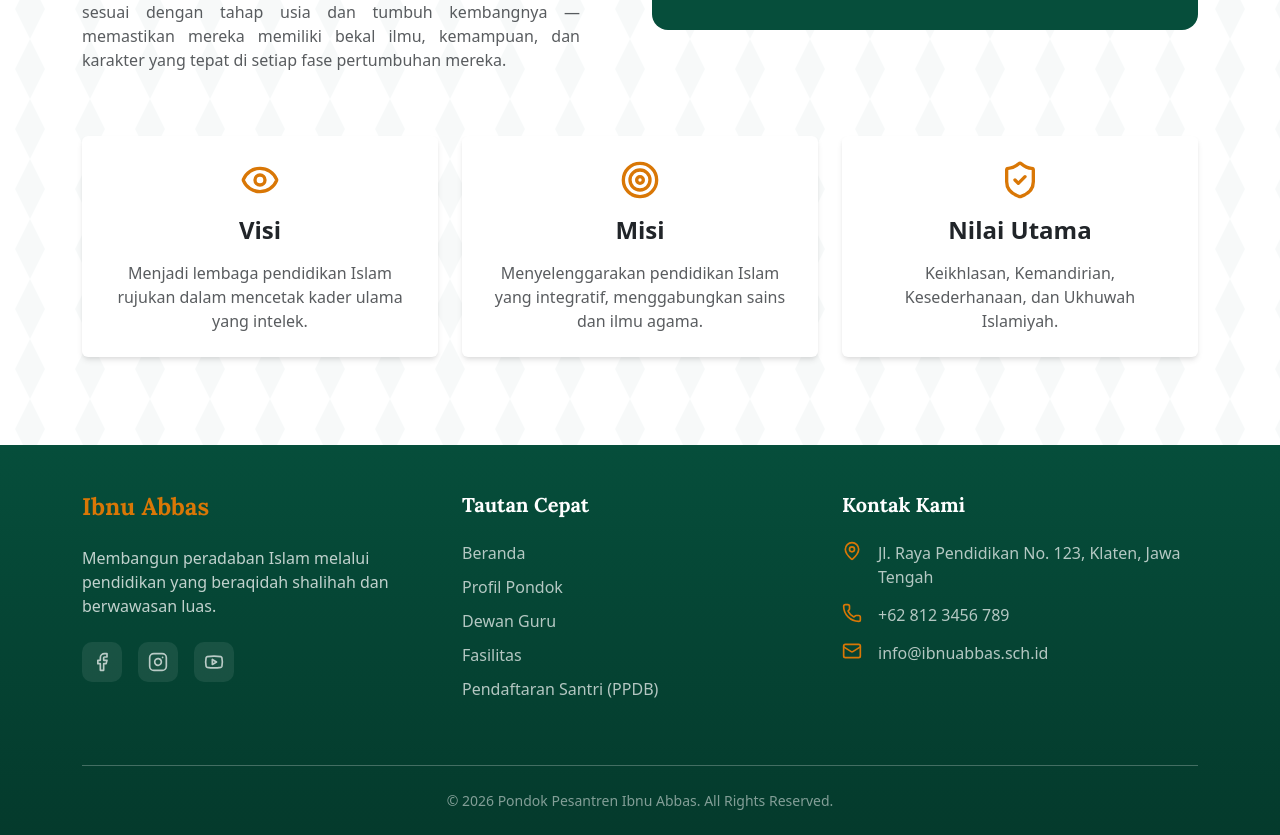
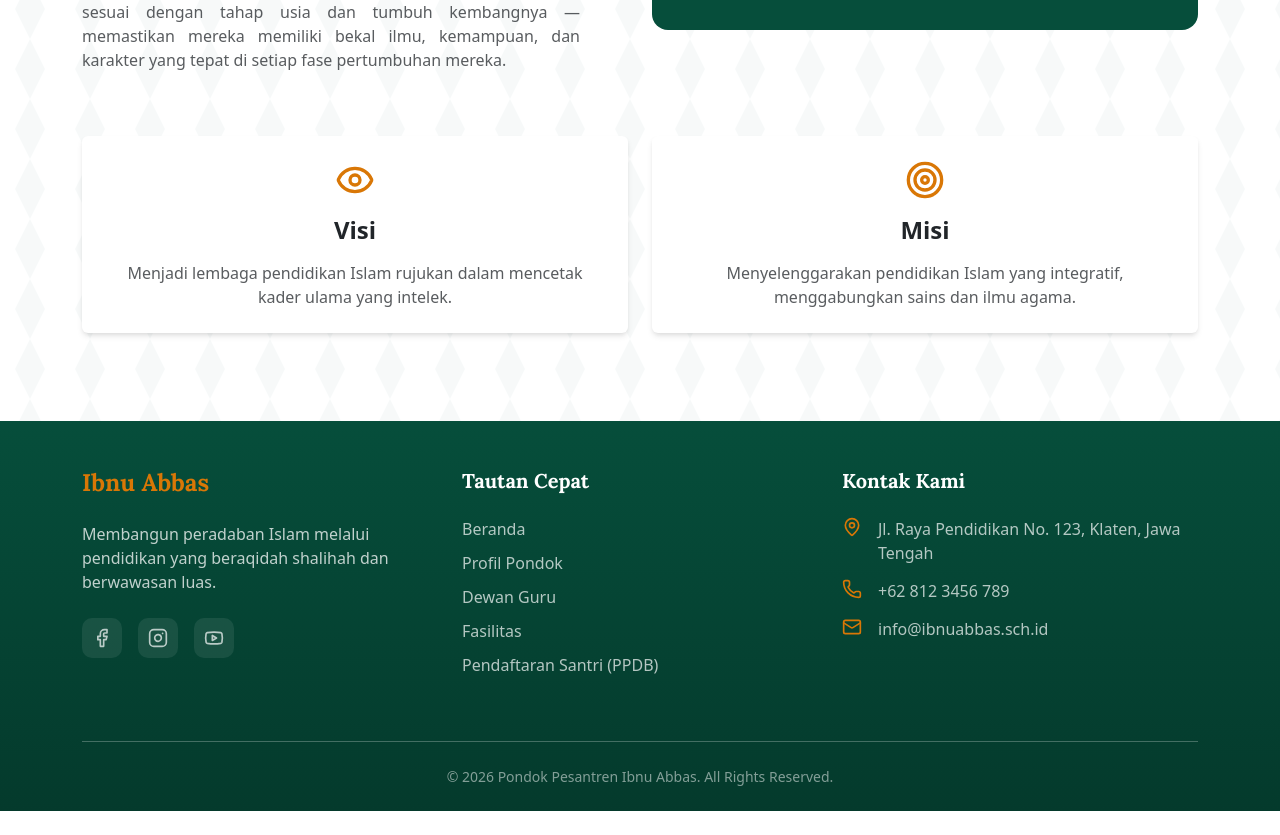
Before and after one commit to AZcode-wars/project-website-ibnu-abbas, a React (Vite) app: page /profil in a window 1280 px wide. Shown: the part 821-1656 px from the top of the page. After the commit the page ends 1632 px from the top, so only its background shows below. Built offline with nearby package versions, Linux system fonts and the light colour scheme.

Commit message:
Memperbaiki rensponsive ukuran font

```diff
--- a/src/components/About.jsx
+++ b/src/components/About.jsx
@@ -24,11 +24,6 @@ const About = () => {
       icon: <Target size={40} className="text-accent-gold mb-3" />,
       title: "Misi",
       desc: "Menyelenggarakan pendidikan Islam yang integratif, menggabungkan sains dan ilmu agama.",
-    },
-    {
-      icon: <ShieldCheck size={40} className="text-accent-gold mb-3" />,
-      title: "Nilai Utama",
-      desc: "Keikhlasan, Kemandirian, Kesederhanaan, dan Ukhuwah Islamiyah.",
     },
   ];
 
@@ -133,7 +128,7 @@ const About = () => {
 
         <Row id="visi-misi">
           {cards.map((card, idx) => (
-            <Col key={idx} md={4} className="mb-4">
+            <Col key={idx} md={6} className="mb-4">
               <motion.div
                 initial={{ opacity: 0, y: 30 }}
                 whileInView={{ opacity: 1, y: 0 }}
--- a/src/components/AboutHome.jsx
+++ b/src/components/AboutHome.jsx
@@ -35,7 +35,7 @@ const AboutHome = () => {
                 Mengenal Ma'had Ibnu Abbas
               </h2>
               <div
-                className="text-muted lead"
+                className="text-muted intro-stats-description"
                 style={{ textAlign: "justify", lineHeight: "1.8" }}
               >
                 <p>
```
